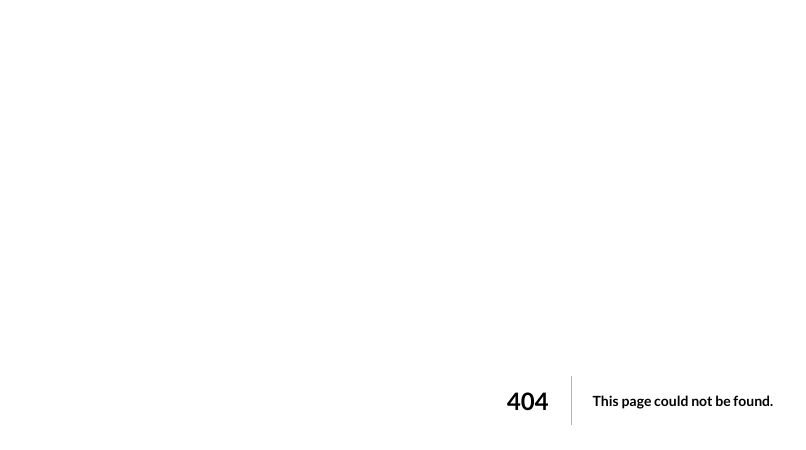
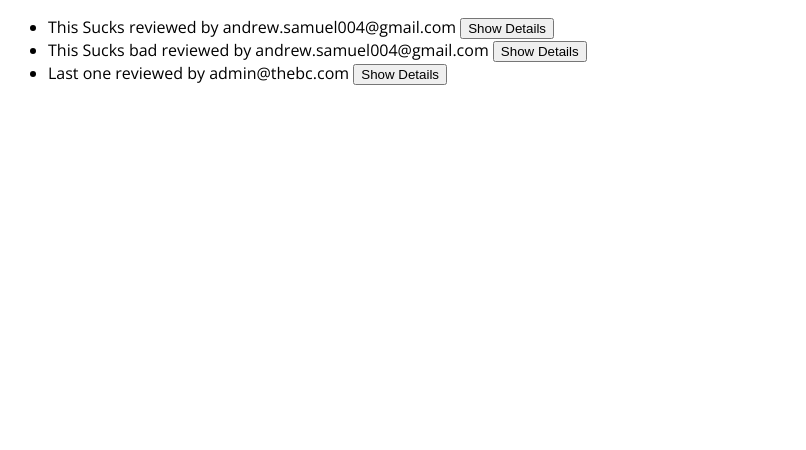
Before and after one commit to etherofgodd/NEXT-JOURNEY, a Next.js app: page /feedback in a window 1280 px wide. Before the commit this address had no page. Shown: the top 450 px of the page, without its empty margins (0-806 px from the left). Built offline with nearby package versions, Linux system fonts and the light colour scheme.

Commit message:
Finish Api tuts

```diff
--- /dev/null
+++ b/data/feedback.json
@@ -0,0 +1 @@
+[{"id":"2021-05-24T02:32:14.206Z","email":"andrew.samuel004@gmail.com","feedback":"This Sucks"},{"id":"2021-05-24T02:33:15.340Z","email":"andrew.samuel004@gmail.com","feedback":"This Sucks bad"},{"id":"2021-05-24T03:53:58.736Z","email":"admin@thebc.com","feedback":"Last one"}]
--- /dev/null
+++ b/pages/api/[feedbackid].js
@@ -0,0 +1,16 @@
+import { buildFeedBackPath, extractFeedBack } from "./feedback";
+
+function handler(req, res) {
+  const feedbackId = req.query.feedbackid;
+
+  const filePath = buildFeedBackPath();
+  const data = extractFeedBack(filePath);
+
+  const selectedFeedback = data.find((item) => item.id === feedbackId);
+
+  res.status(200).json({
+    feedback: selectedFeedback,
+  });
+}
+
+export default handler;
--- /dev/null
+++ b/pages/api/feedback.js
@@ -0,0 +1,45 @@
+import fs from "fs";
+import path from "path";
+
+export const buildFeedBackPath = () => {
+  return path.join(process.cwd(), "data", "feedback.json");
+};
+
+export const extractFeedBack = (filePath) => {
+  const fileData = fs.readFileSync(filePath);
+
+  const data = JSON.parse(fileData);
+  return data;
+};
+
+function handler(req, res) {
+  if (req.method === "POST") {
+    const { email, feedback } = req.body;
+
+    const newFeedback = {
+      id: new Date().toISOString(),
+      email,
+      feedback,
+    };
+
+    const filePath = buildFeedBackPath();
+
+    const data = extractFeedBack(filePath);
+
+    data.push(newFeedback);
+
+    fs.writeFileSync(filePath, JSON.stringify(data));
+
+    res.status(201).json({ message: "Success Feedback recieved" });
+  } else {
+    const filePath = buildFeedBackPath();
+
+    const data = extractFeedBack(filePath);
+
+    res.status(200).json({
+      feedback: data,
+    });
+  }
+}
+
+export default handler;
--- /dev/null
+++ b/pages/feedback/index.js
@@ -0,0 +1,42 @@
+import { useState } from "react";
+import { buildFeedBackPath, extractFeedBack } from "../api/feedback";
+
+const FeedbackPage = ({ feedback }) => {
+  const [feedbackData, setFeedbackData] = useState();
+
+  const loadFeedback = async (id) => {
+    const response = await fetch(`/api/${id}`);
+    const data = await response.json();
+
+    setFeedbackData(data.feedback);
+  };
+
+  return (
+    <>
+      {feedbackData && <p>{feedbackData.email}</p>}
+      <ul>
+        {feedback.map((item) => (
+          <li key={item.id}>
+            {item.feedback} reviewed by {item.email}{" "}
+            <button onClick={loadFeedback.bind(null, item.id)}>
+              Show Details
+            </button>
+          </li>
+        ))}
+      </ul>
+    </>
+  );
+};
+
+export async function getStaticProps(context) {
+  const filePath = buildFeedBackPath();
+  const data = extractFeedBack(filePath);
+
+  return {
+    props: {
+      feedback: data,
+    },
+  };
+}
+
+export default FeedbackPage;
```
Also changed, not shown: pages/index.js (+63 -0 lines), pages/feedback/[feedbackid].js (added).
